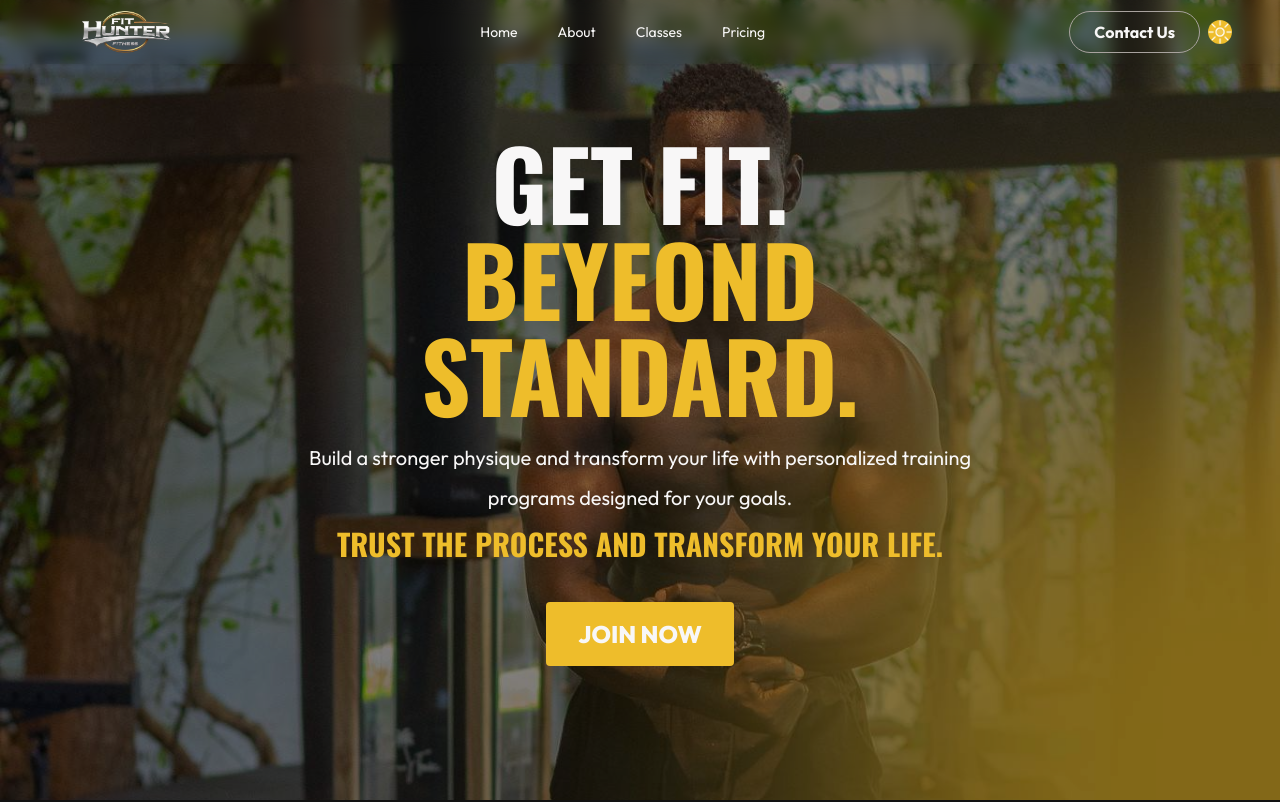
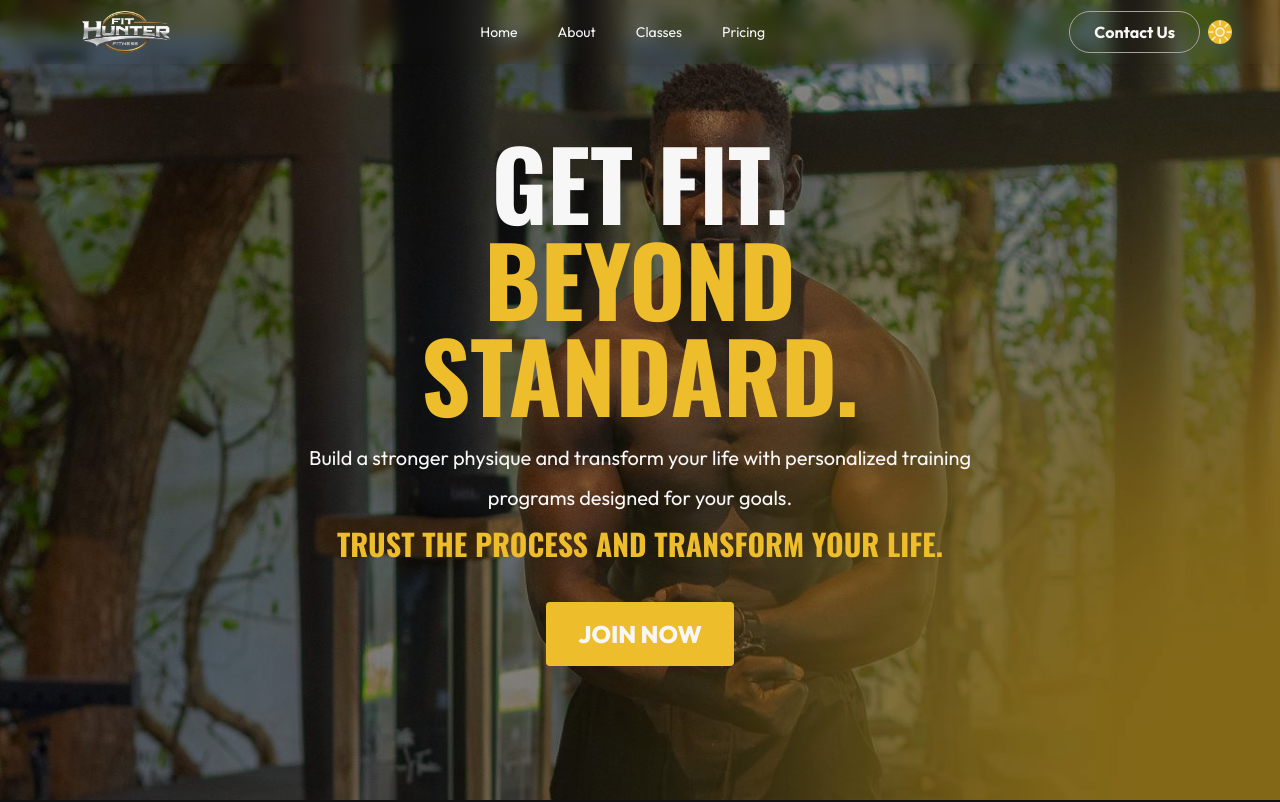
Before and after one commit to samziro/the-hunter, a React (Vite) app: page / in a window 1280 px wide. Shown: the top 802 px of the page. Built offline with nearby package versions, Linux system fonts and the light colour scheme.

Commit message:
first commit

```diff
--- a/index.html
+++ b/index.html
@@ -172,7 +172,7 @@
     </script>
   </head>
 
-  <body class="antialiased text-gray-900 bg-white" style="font-family: 'Outfit', system-ui, -apple-system, 'Segoe UI', Roboto, 'Helvetica Neue', Arial;">
+  <body class="antialiased text-gray-900 bg-white" style="font-family: 'Outfit';">
     <!-- Root for React -->
     <div id="root"></div>
 
--- a/src/components/about/About.jsx
+++ b/src/components/about/About.jsx
@@ -37,10 +37,10 @@ const About = () => {
            My mission is to help you achieve your health, fitness, and lifestyle goals through:
 
             <ul className="list-mark grid grid-cols-1 gap-2 md:grid md:grid-cols-2 md:gap-6 my-4">
-              <li className="ring-1 ring-gold p-2 rounded shadow-glow"><b>Personalized training programs</b> tailored to your body type, goals, and preferences</li>
-              <li className="ring-1 ring-gold p-2 rounded shadow-glow"><b>Weight loss and fat-burning plans</b> for sustainable results</li>
-              <li className="ring-1 ring-gold p-2 rounded shadow-glow"><b>Muscle gain and strength-building programs</b> to enhance performance</li>
-              <li className="ring-1 ring-gold p-2 rounded shadow-glow"><b>Holistic wellness coaching</b> to improve energy, confidence, and overall health</li>
+              <li className="ring-1 ring-gold p-2 rounded shadow-glow dark:bg-transparent bg-yellow-100"><b>Personalized training programs</b> tailored to your body type, goals, and preferences</li>
+              <li className="ring-1 ring-gold p-2 rounded shadow-glow dark:bg-transparent bg-yellow-100"><b>Weight loss and fat-burning plans</b> for sustainable results</li>
+              <li className="ring-1 ring-gold p-2 rounded shadow-glow dark:bg-transparent bg-yellow-100"><b>Muscle gain and strength-building programs</b> to enhance performance</li>
+              <li className="ring-1 ring-gold p-2 rounded shadow-glow dark:bg-transparent bg-yellow-100"><b>Holistic wellness coaching</b> to improve energy, confidence, and overall health</li>
             </ul>
          </p>
 
--- a/src/components/hero/Hero.jsx
+++ b/src/components/hero/Hero.jsx
@@ -15,7 +15,7 @@ const Hero = () => {
         transition={{ delay: 1, duration: 2 }}
       >
         <h1 className="text-6xl text-center  md:text-8xl cursor-pointer text-lightFontText z-10 font-extrabold mb-4">
-          GET FIT. <br /> <span> <h1 className="text-darkFontHeading">BEYEOND STANDARD.</h1></span>
+          GET FIT. <br /> <span> <h1 className="text-darkFontHeading">BEYOND STANDARD.</h1></span>
         </h1 >
 
         <p className="leading-loose text-xl text-center text-lightFontText z-10 max-width:1/2">
--- a/tailwind.config.js
+++ b/tailwind.config.js
@@ -11,9 +11,10 @@ export default {
         darkFontText: "rgb(148,163,184)",
         lightTheme: "rgb(248,250,252)",
         darkTheme: "#121212",
-        btnDarkTheme: "rgb(238,189,43)",
+        btnDarkTheme: "rgb(238,189,43)", //
         darkCardTheme: "#282828",
         darkShadow: "rgb(238,189,43)",
+        box: "#f0dfacff]"
       },
       boxShadow: theme => ({
         glow: `0 0 10px ${theme('colors.darkShadow')}`,
```
